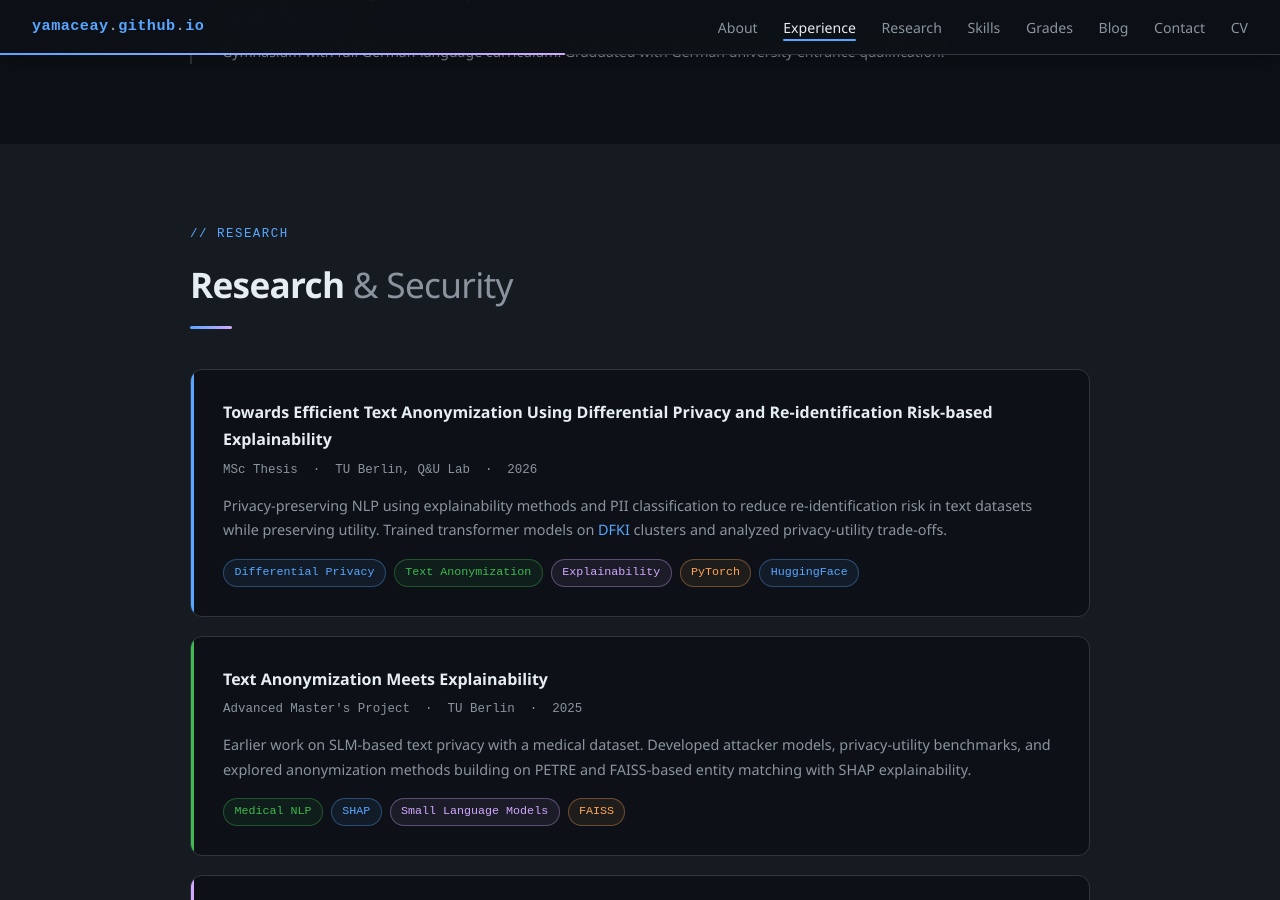
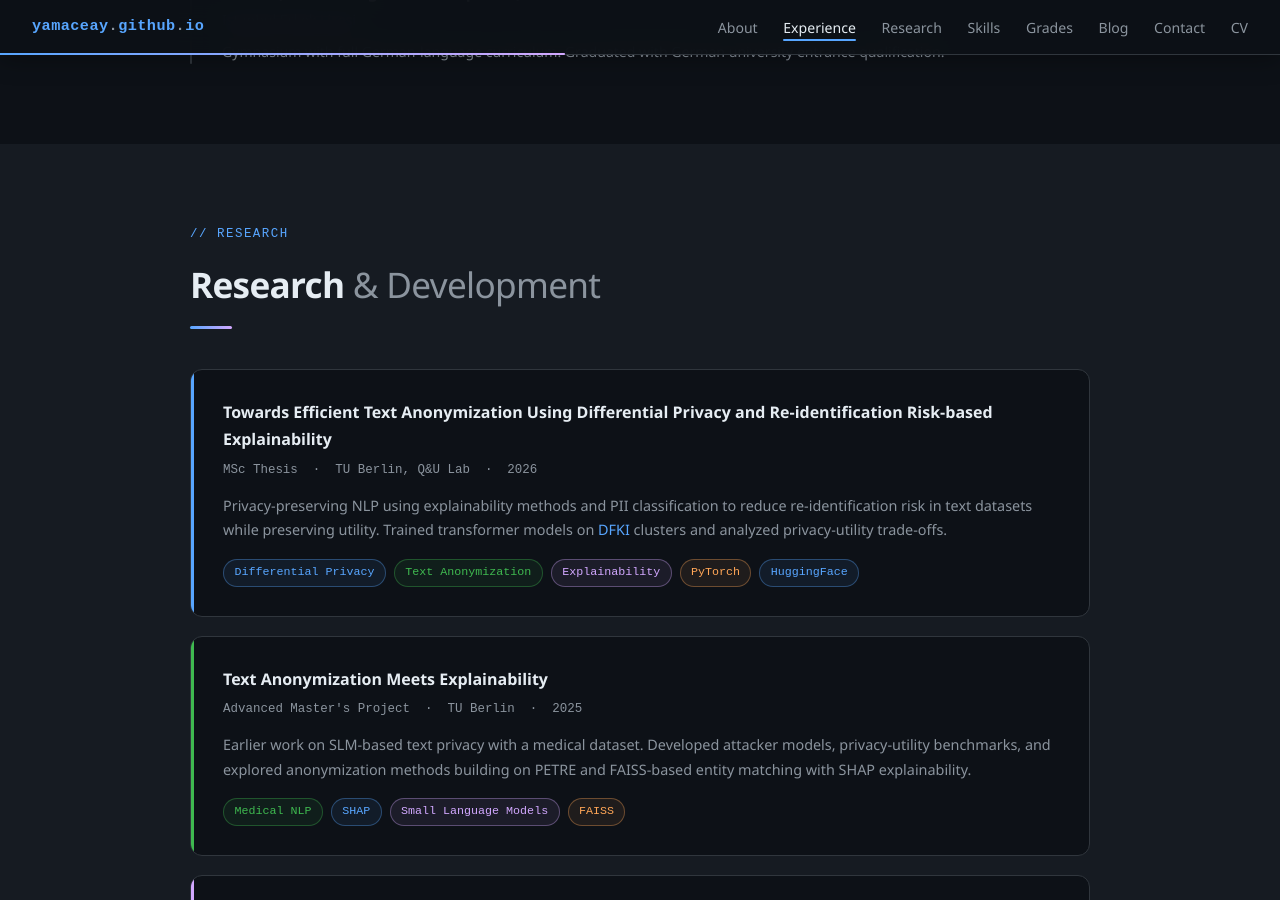
Before and after one commit to yamaceay/yamaceay.github.io, a Jekyll site: the page built from index.html, in a window 1280 px wide and 900 px high, scrolled down 3050 px. Built offline with Jekyll 4.4.1, drawn with Linux system fonts in a browser that asks for light colours.

Commit message:
replace name

```diff
--- a/_data/site.yml
+++ b/_data/site.yml
@@ -167,7 +167,7 @@ education:
 research:
   label: "// research"
   title_main: "Research"
-  title_accent: "& Security"
+  title_accent: "& Development"
   items:
     - title: "Towards Efficient Text Anonymization Using Differential Privacy and Re-identification Risk-based Explainability"
       meta: "MSc Thesis &nbsp;·&nbsp; TU Berlin, Q&amp;U Lab &nbsp;·&nbsp; 2026"
```
